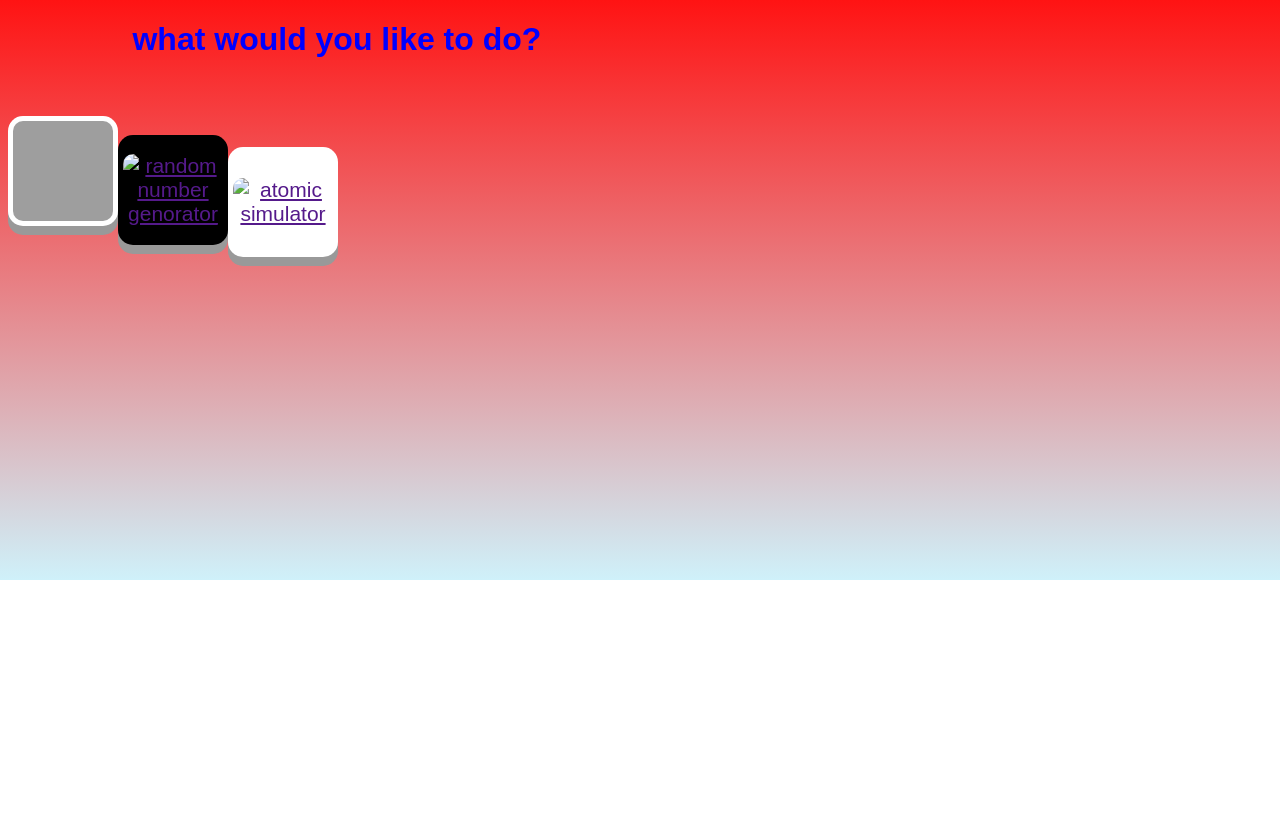
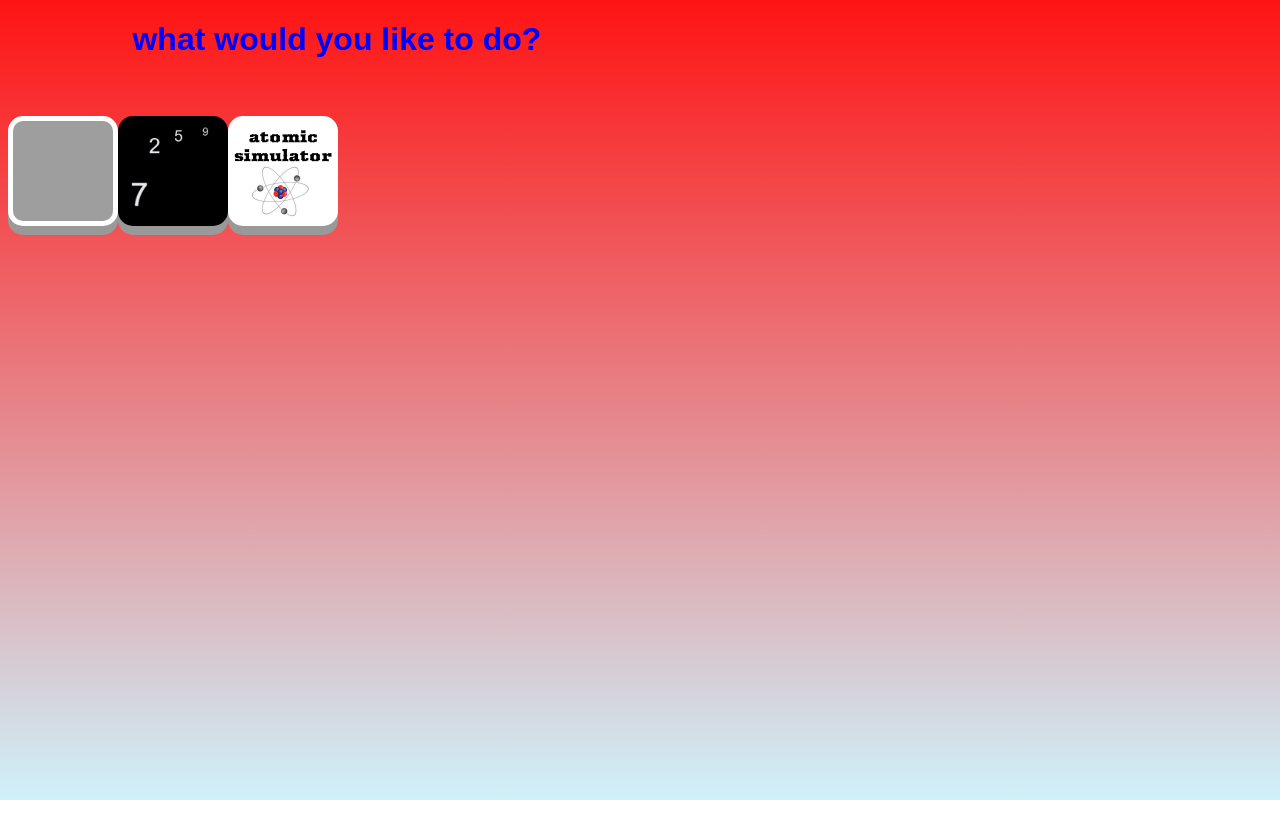
Before and after one commit to minetraveler/entertainment-transporter, a plain HTML site: page index.HTML in a window 1280 px wide. Before the commit the page ends 800 px from the top, so only its background shows below. Drawn offline with Linux system fonts and the light colour scheme; grey boxes are pictures that could not be loaded.

Commit message:
images and background fix

```diff
--- a/index.HTML
+++ b/index.HTML
@@ -3,14 +3,20 @@
 <head>
 <meta name="viewport" content="width=device-width, initial-scale=1">
 <style>
+html {
+  height: 100%;
+  width: 100%;
+}
 body {
   background-image: linear-gradient(#ff1313, #cff1fa);
    background-repeat: no-repeat;
-  background-size: 3000px 580px;
+  background-size: cover;
+  height: 100%;
+  width: 100%;
 }
 h1{
 color: blue;
-font-family: Arial, Helvetica, cursive;
+font-family: Arial, Helvetica;
 }
 
 .button1 {
@@ -107,11 +113,11 @@ border-radius: 15px;
 style="width:100px;height:100px;
 border-radius: 10px;"></a>
 
-  <a target='_self' href="" ><button class="button2" style="width:110px; height:110px;"><img src="" alt="random number genorator"
+  <a target='_self' href="" ><button class="button2" style="width:110px; height:110px;"><img src="./img/rando.png" alt="random number genorator"
 style="width:100px;height:100px;
 border-radius: 10px;"></a>
 
-<a target='_self' href="" alt="HTML tutorial"><button class="button3" style="width:110px; height:110px;"><img src="" alt="atomic simulator"
+<a target='_self' href="" alt="HTML tutorial"><button class="button3" style="width:110px; height:110px;"><img src="./img/atomic.png" alt="atomic simulator"
 style="width:100px;height:100px;
 border-radius: 10px;"></a>
     </body>
```
Also changed, not shown: img/atomic.png (added), img/rando.png (added).
